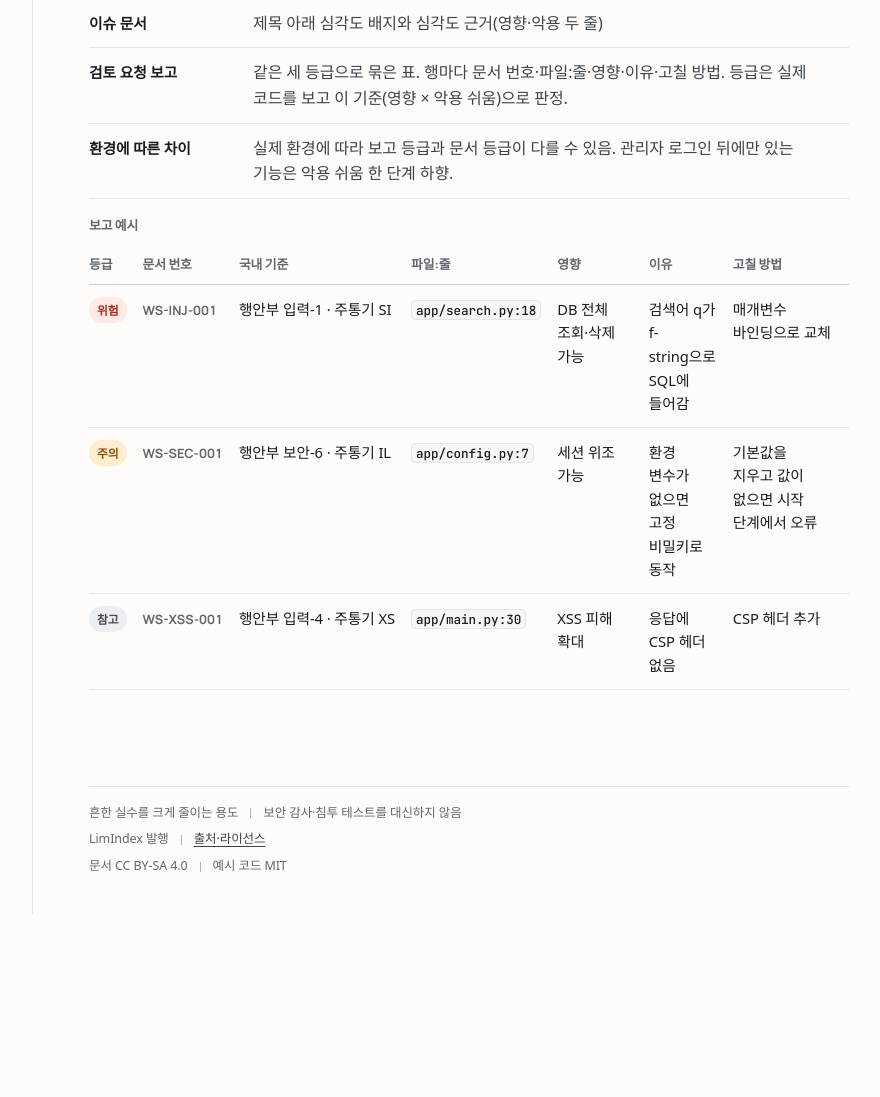
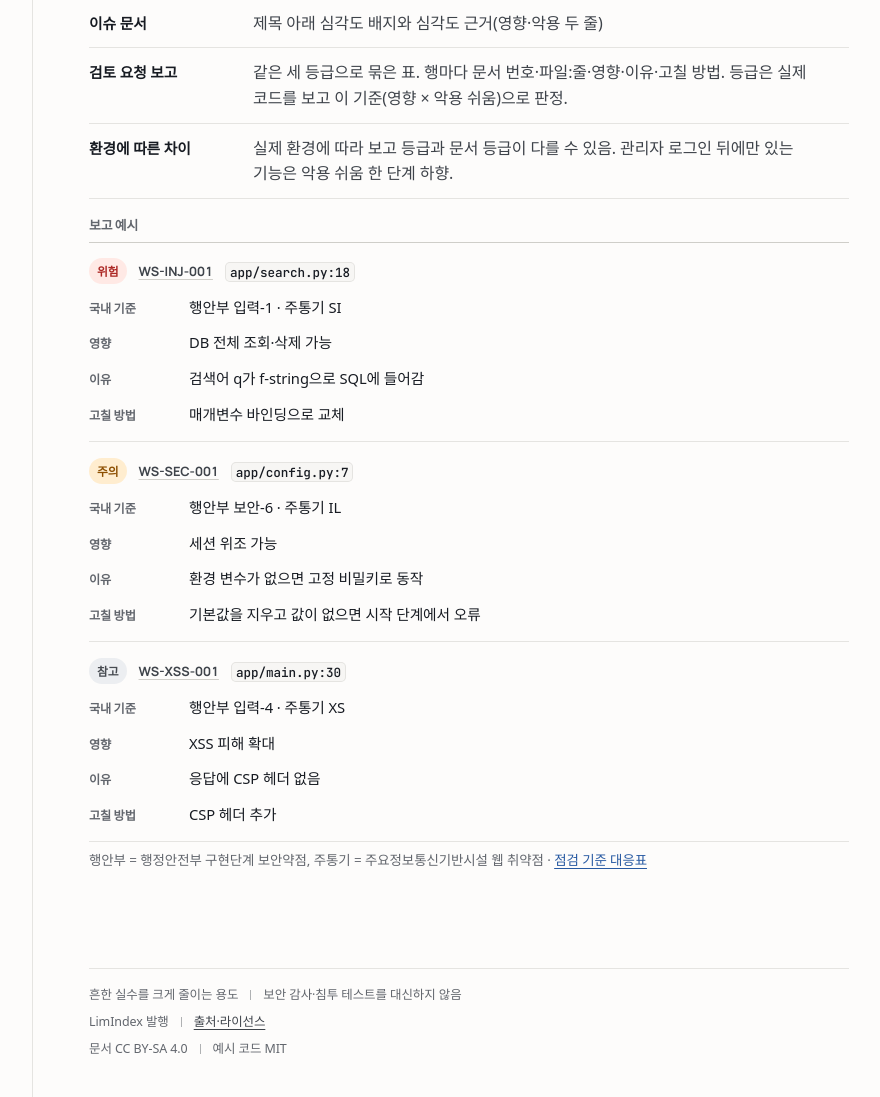
Before and after one commit to limindex/white-security, a PHP site: page /white-security/severity in a window 1280 px wide. Shown: the part 2093-3190 px from the top of the page, without its empty margins (235-1115 px from the left). Before the commit the page ends 3007 px from the top, so only its background shows below. Run offline with PHP 8.4, Linux system fonts and the light colour scheme; some libraries are stand-ins or nearby versions; some web fonts are replaced.

Commit message:
보고 예시 표: 칸 폭 1000 미만은 카드형(낱말 중간 꺾임 없음), 문서 번호에 이슈 링크, 표 아래 행안부·주통기 풀이와 대응표 링크
Co-Authored-By: Claude Opus 5.5 <noreply@anthropic.com>

```diff
--- a/assets/css/site.css
+++ b/assets/css/site.css
@@ -759,6 +759,22 @@ button:disabled, button[aria-disabled="true"] { opacity: .45; cursor: not-allowe
 .ws-examples-why dd { margin: 0; color: var(--ink-2); }
 .ws-table--report code { white-space: nowrap; }
 .ws-table--report td:nth-child(-n+3) { white-space: nowrap; }
+a.ws-id { color: var(--ink-2); text-decoration-color: var(--line-strong); }
+a.ws-id:hover { color: var(--accent); text-decoration-color: currentColor; }
+.ws-report { container: report / inline-size; }
+.ws-sec > .ws-report + .ws-table-note { margin-top: 8px; }
+.ws-table-note { margin: 8px 0 0; font-size: .84rem; line-height: 1.6; color: var(--ink-3); text-wrap: balance; }
+/* 보고 예시 표: 칸 폭 1000 미만은 행마다 카드(등급·문서 번호·파일:줄 한 줄 → 항목 이름 | 값), 낱말 중간에서 꺾지 않음 */
+@container report (max-width: 999.98px) {
+  .ws-table--report, .ws-table--report tbody, .ws-table--report caption { display: block; }
+  .ws-table--report thead { position: absolute; width: 1px; height: 1px; overflow: hidden; clip: rect(0 0 0 0); }
+  .ws-table--report tr { display: grid; grid-template-columns: auto auto minmax(0, 1fr); align-items: center; gap: 12px; padding: 16px 0; box-shadow: inset 0 -1px 0 var(--line); }
+  .ws-table--report tbody tr:first-child { box-shadow: inset 0 1px 0 var(--line-strong), inset 0 -1px 0 var(--line); }
+  .ws-table--report td { display: block; padding: 0; box-shadow: none; white-space: normal; word-break: keep-all; overflow-wrap: normal; }
+  .ws-table--report td.ws-report-loc { grid-row: 1; grid-column: 3; min-width: 0; }
+  .ws-table--report td[data-label] { grid-column: 1 / -1; display: grid; grid-template-columns: 5.5rem minmax(0, 1fr); column-gap: 12px; align-items: baseline; }
+  .ws-table--report td[data-label]::before { content: attr(data-label); font: 700 .76rem/1.4 var(--font-display); color: var(--ink-3); }
+}
 
 /* 문서 읽는 법 */
 .ws-idform { margin: 0 0 16px; }
@@ -1245,14 +1261,6 @@ html:not(.js) .ws-itabs-list { display: none; }
   .ws-maps-fold[open] .ws-fold-open { display: inline; }
   .ws-maps-fold[open] .ws-fold-closed { display: none; }
   .ws-maps-fold .ws-maps { margin-top: 12px; }
-  /* 보고 예시 표: 좁은 화면은 행마다 쌓음(등급·문서 번호·위치 한 줄 → 이유 → 고칠 방법) */
-  .ws-table--report, .ws-table--report tbody, .ws-table--report caption { display: block; }
-  .ws-table--report thead { position: absolute; width: 1px; height: 1px; overflow: hidden; clip: rect(0 0 0 0); }
-  .ws-table--report tr { display: grid; grid-template-columns: auto auto minmax(0, 1fr); align-items: center; gap: 12px; padding: 16px 0; box-shadow: inset 0 -1px 0 var(--line); }
-  .ws-table--report tbody tr:first-child { box-shadow: inset 0 1px 0 var(--line-strong), inset 0 -1px 0 var(--line); }
-  .ws-table--report td { display: block; padding: 0; box-shadow: none; }
-  .ws-table--report td[data-label] { grid-column: 1 / -1; }
-  .ws-table--report td[data-label]::before { content: attr(data-label); display: block; margin-bottom: 2px; font: 700 .76rem/1.4 var(--font-display); color: var(--ink-3); }
 }
 @media (max-width: 399.98px) {
   .ws-main, .ws-shell--wide .ws-main { padding-inline: 16px; }
--- a/templates/_report.php
+++ b/templates/_report.php
@@ -2,7 +2,8 @@
 /**
  * 스킬 보고 예시(설치·심각도 기준 공용). 형식은 스킬 보고(SKILL.md 의 Report 절)의 표와 같다:
  * 등급 · 문서 번호 · 국내 기준 · 파일:줄 · 영향 · 이유 · 고칠 방법(참고는 스킬에서 한 줄 목록, 예시는 표로 통일).
- * 행의 등급은 각 이슈 탐지 규칙의 등급 줄과 맞춘 예.
+ * 행의 등급은 각 이슈 탐지 규칙의 등급 줄과 맞춘 예. 문서 번호는 이슈 링크, 표 아래에 국내 기준 짧은 이름 풀이.
+ * 칸 폭 1000px 미만(설치·심각도 쪽은 늘 해당)은 카드형(site.css @container report).
  * @var Site $site
  */
 $rows = [
@@ -11,14 +12,15 @@ $rows = [
     ['low', 'WS-XSS-001', '행안부 입력-4 · 주통기 XS', 'app/main.py:30', 'XSS 피해 확대', '응답에 CSP 헤더 없음', 'CSP 헤더 추가'],
 ];
 ?>
-<div class="ws-table-wrap">
+<div class="ws-table-wrap ws-report">
 <table class="ws-table ws-table--report">
 <caption>보고 예시</caption>
 <thead><tr><th scope="col">등급</th><th scope="col">문서 번호</th><th scope="col">국내 기준</th><th scope="col">파일:줄</th><th scope="col">영향</th><th scope="col">이유</th><th scope="col">고칠 방법</th></tr></thead>
 <tbody>
 <?php foreach ($rows as [$sev, $id, $kr, $loc, $impact, $why, $fix]): ?>
-<tr><td><?= Site::severityBadge($sev) ?></td><td><span class="ws-id"><?= Site::e($id) ?></span></td><td data-label="국내 기준"><?= Site::t($kr) ?></td><td><code><?= Site::e($loc) ?></code></td><td data-label="영향"><?= Site::t($impact) ?></td><td data-label="이유"><?= Site::t($why) ?></td><td data-label="고칠 방법"><?= Site::t($fix) ?></td></tr>
+<tr><td><?= Site::severityBadge($sev) ?></td><td><?php if ($site->repo->find($id)): ?><a class="ws-id" href="<?= Site::e($site->url('issues/' . $id)) ?>"><?= Site::e($id) ?></a><?php else: ?><span class="ws-id"><?= Site::e($id) ?></span><?php endif ?></td><td data-label="국내 기준"><span><?= Site::t($kr) ?></span></td><td class="ws-report-loc"><code><?= Site::e($loc) ?></code></td><td data-label="영향"><span><?= Site::t($impact) ?></span></td><td data-label="이유"><span><?= Site::t($why) ?></span></td><td data-label="고칠 방법"><span><?= Site::t($fix) ?></span></td></tr>
 <?php endforeach ?>
 </tbody>
 </table>
 </div>
+<p class="ws-table-note"><?= Site::t(Site::KR_NOTE) ?><?php if ($site->pageOn('coverage')): ?> · <a href="<?= Site::e($site->url('coverage')) ?>">점검 기준 대응표</a><?php endif ?></p>
```
Also changed, not shown: tests/InstallPageTest.php (+16 -0 lines).
